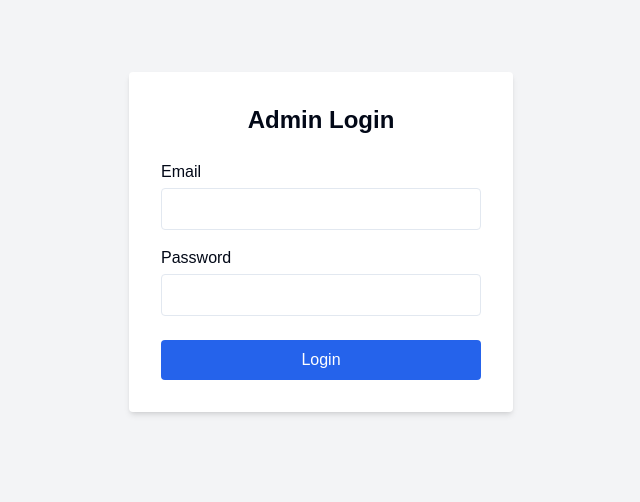
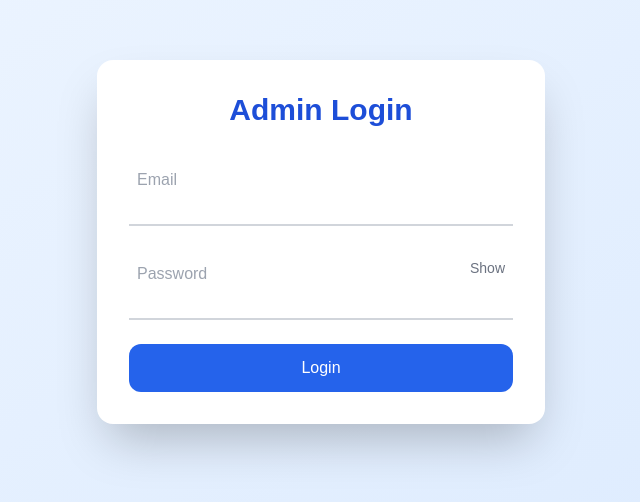
Before and after one commit to sahilTiwariiiii/viropay-platfrom-57, a React (Vite) app: page /login in a window 1280 px wide. Shown: the part 158-660 px from the top of the page, without its empty margins (319-959 px from the left). Built offline with nearby package versions, Linux system fonts and the light colour scheme; a web font is replaced by a local one.

Commit message:
login page fixed

```diff
--- a/src/pages/Login.tsx
+++ b/src/pages/Login.tsx
@@ -6,16 +6,17 @@ const Login = () => {
   const [password, setPassword] = useState('');
   const [error, setError] = useState('');
   const [loading, setLoading] = useState(false);
+  const [showPassword, setShowPassword] = useState(false);
 
   const handleSubmit = async (e: React.FormEvent) => {
     e.preventDefault();
     setLoading(true);
     setError('');
     try {
-  const response = await axios.post(`${import.meta.env.VITE_BACKEND_URL}/api/v1/auth/login`, {
-        email,
-        password
-      });
+      const response = await axios.post(
+        `${import.meta.env.VITE_BACKEND_URL}/api/v1/auth/login`,
+        { email, password }
+      );
       const data = response.data;
       localStorage.setItem('token', data.jwt || data.token || '');
       window.location.href = '/';
@@ -27,37 +28,103 @@ const Login = () => {
   };
 
   return (
-    <div className="flex items-center justify-center min-h-screen bg-gray-100">
-      <form onSubmit={handleSubmit} className="bg-white p-8 rounded shadow-md w-full max-w-sm">
-        <h2 className="text-2xl font-bold mb-6 text-center">Admin Login</h2>
-        {error && <div className="mb-4 text-red-500">{error}</div>}
-        <div className="mb-4">
-          <label className="block mb-1 font-medium">Email</label>
+    <div className="flex items-center justify-center min-h-screen bg-gradient-to-br from-blue-50 to-blue-100">
+      {/* Animated Card */}
+      <form
+        onSubmit={handleSubmit}
+        className="bg-white p-8 rounded-2xl shadow-2xl w-full max-w-md transform transition duration-700 ease-out hover:scale-[1.02] animate-fade-in"
+      >
+        <h2 className="text-3xl font-bold mb-6 text-center text-blue-700">
+          Admin Login
+        </h2>
+
+        {error && (
+          <div className="mb-4 text-red-500 bg-red-50 p-2 rounded">{error}</div>
+        )}
+
+        {/* Email */}
+        <div className="mb-5 relative">
           <input
             type="email"
-            className="w-full border px-3 py-2 rounded"
+            id="email"
+            placeholder=" "
+            className="peer w-full border-b-2 border-gray-300 px-2 pt-10 pb-2 text-gray-800 focus:outline-none focus:border-blue-500"
             value={email}
-            onChange={e => setEmail(e.target.value)}
+            onChange={(e) => setEmail(e.target.value)}
             required
           />
+          <label
+            htmlFor="email"
+            className="absolute left-2  top-2 text-gray-400 text-sm transition-all peer-placeholder-shown:top-4 peer-placeholder-shown:text-base peer-placeholder-shown:text-gray-400 peer-focus:top-2 peer-focus:text-sm peer-focus:text-blue-500"
+          >
+            Email
+          </label>
         </div>
-        <div className="mb-6">
-          <label className="block mb-1 font-medium">Password</label>
+
+        {/* Password */}
+        <div className="mb-6 relative">
           <input
-            type="password"
-            className="w-full border px-3 py-2 rounded"
+            type={showPassword ? 'text' : 'password'}
+            id="password"
+            placeholder=" "
+            className="peer w-full border-b-2 border-gray-300 px-2  pt-10 pb-2 text-gray-800 focus:outline-none focus:border-blue-500"
             value={password}
-            onChange={e => setPassword(e.target.value)}
+            onChange={(e) => setPassword(e.target.value)}
             required
           />
+          <label
+            htmlFor="password"
+            className="absolute left-2 top-2 text-gray-400 text-sm transition-all peer-placeholder-shown:top-4 peer-placeholder-shown:text-base peer-placeholder-shown:text-gray-400 peer-focus:top-2 peer-focus:text-sm peer-focus:text-blue-500"
+          >
+            Password
+          </label>
+          <button
+            type="button"
+            onClick={() => setShowPassword(!showPassword)}
+            className="absolute right-2 top-3 text-gray-500 hover:text-blue-500 text-sm"
+          >
+            {showPassword ? 'Hide' : 'Show'}
+          </button>
         </div>
+
         <button
           type="submit"
-          className="w-full bg-blue-600 text-white py-2 rounded hover:bg-blue-700 transition"
           disabled={loading}
+          className="w-full bg-blue-600 text-white py-3 rounded-xl font-medium flex items-center justify-center gap-2 hover:bg-blue-700 transition-all disabled:opacity-60 disabled:cursor-not-allowed"
         >
+          {loading && (
+            <svg
+              className="animate-spin h-5 w-5 text-white"
+              xmlns="http://www.w3.org/2000/svg"
+              fill="none"
+              viewBox="0 0 24 24"
+            >
+              <circle
+                className="opacity-25"
+                cx="12"
+                cy="12"
+                r="10"
+                stroke="currentColor"
+                strokeWidth="4"
+              ></circle>
+              <path
+                className="opacity-75"
+                fill="currentColor"
+                d="M4 12a8 8 0 018-8v4a4 4 0 00-4 4H4z"
+              ></path>
+            </svg>
+          )}
           {loading ? 'Logging in...' : 'Login'}
         </button>
+
+        {/* <div className="mt-4 text-center">
+          <a
+            href="#"
+            className="text-sm text-blue-500 hover:underline transition-colors"
+          >
+            Forgot your password?
+          </a>
+        </div> */}
       </form>
     </div>
   );
```
